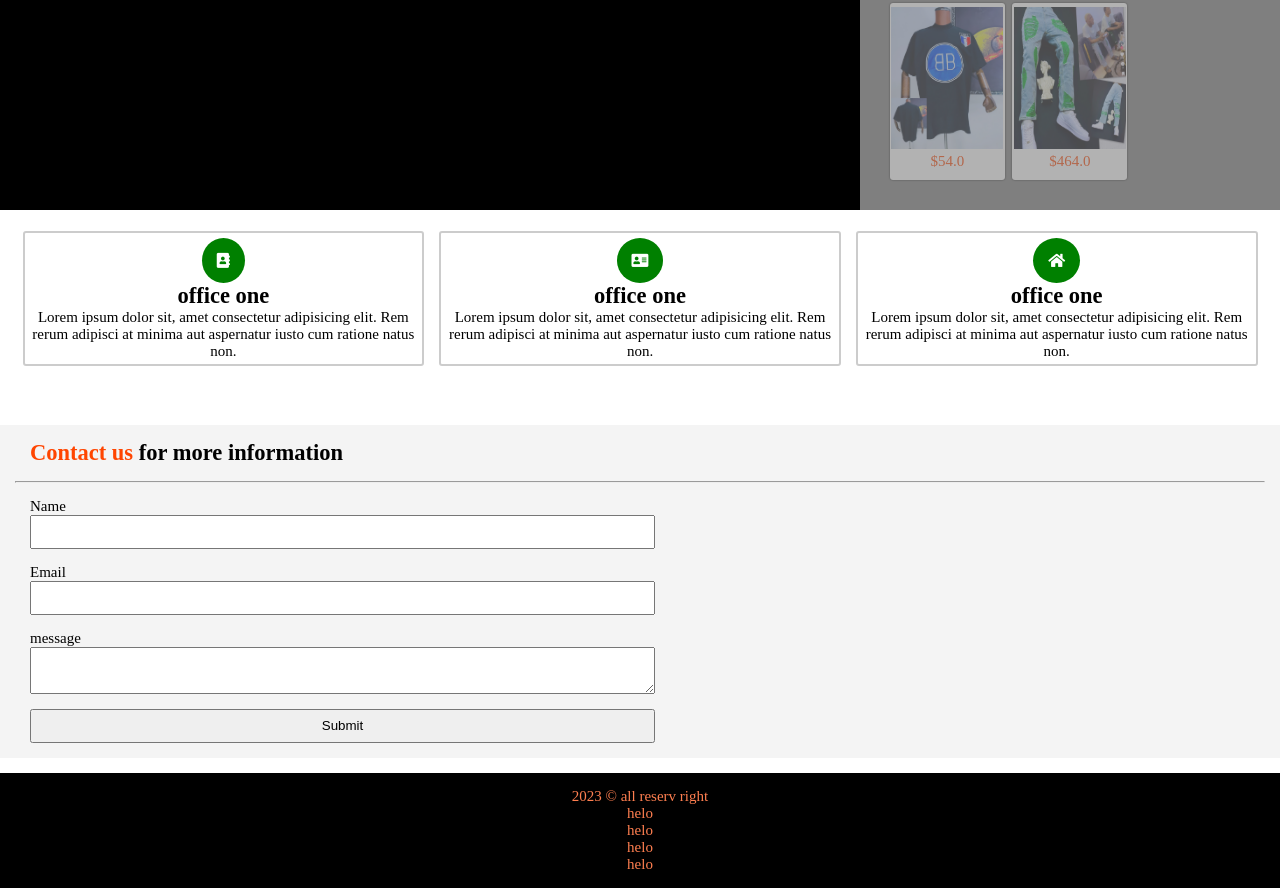
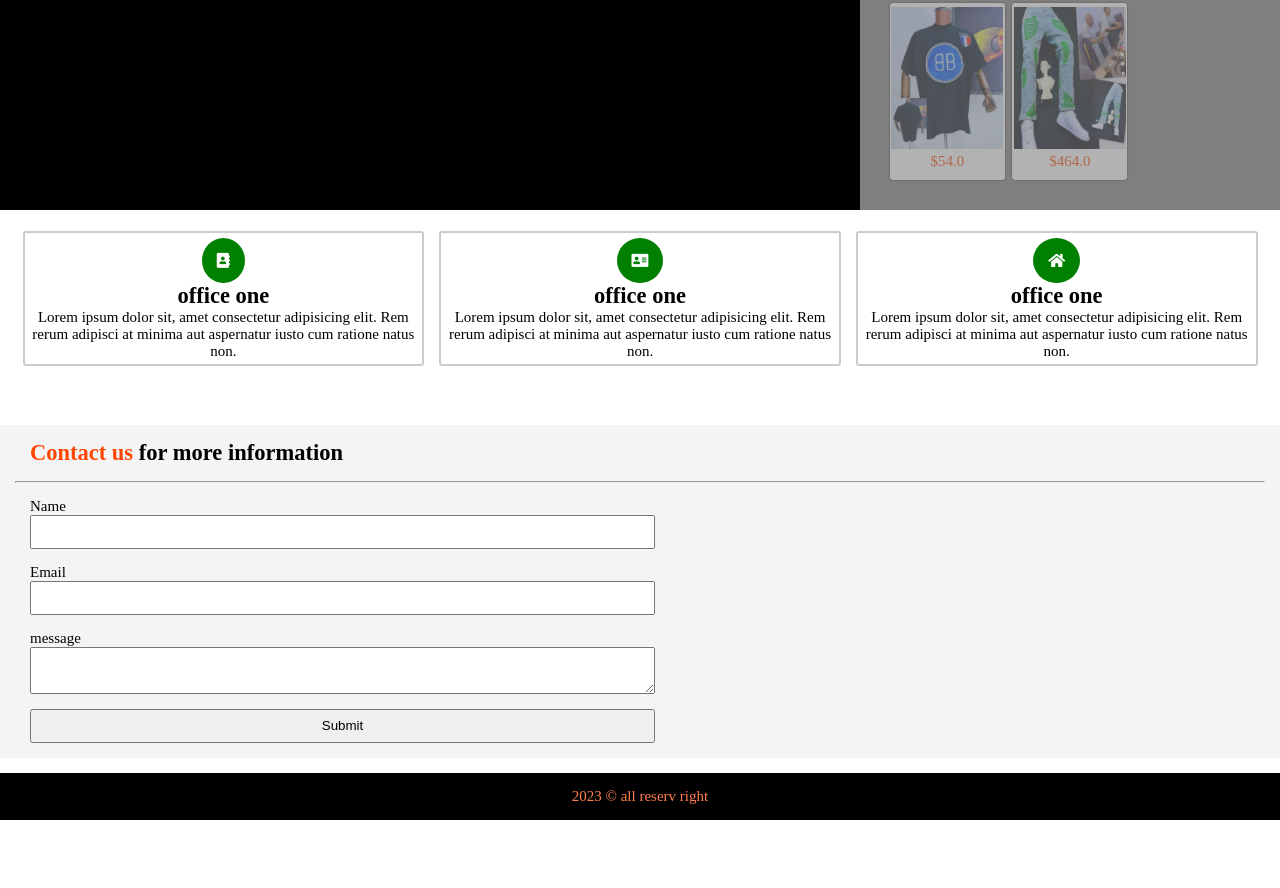
Before and after one commit to Wa8B4G/skylight-collection, a plain HTML site: page index.html in a window 1280 px wide. Shown: the part 736-1624 px from the top of the page. After the commit the page ends 1556 px from the top, so only its background shows below. Drawn offline with nearby package versions, Linux system fonts and the light colour scheme.

Commit message:
changes was made

```diff
--- a/index.html
+++ b/index.html
@@ -181,10 +181,7 @@
                 <p>2023 &copy; all reserv right</p>
             </div>
             <div class="footer-grid">
-                <div class="g1">helo</div>
-                <div class="g2">helo</div>
-                <div class="g1">helo</div>
-                <div class="g1">helo</div>
+
             </div>
         </footer>
     </main>
```
